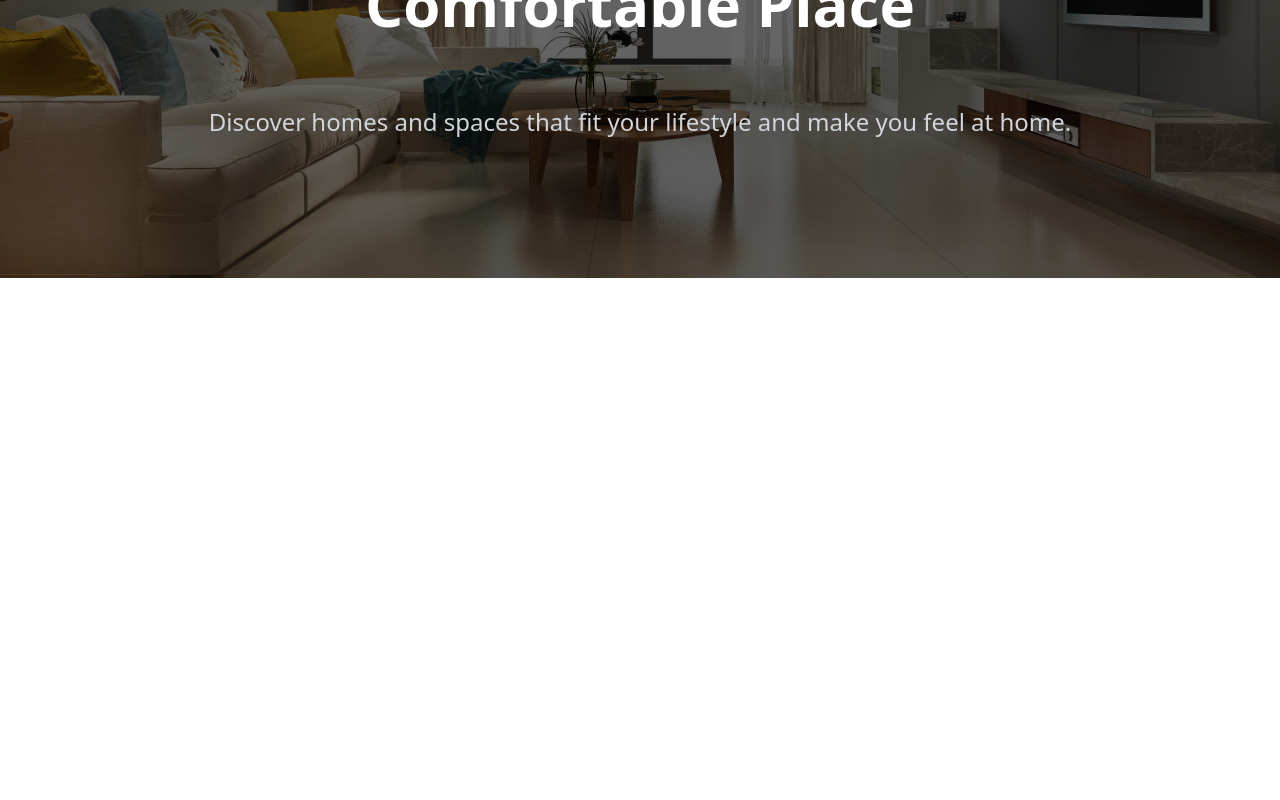
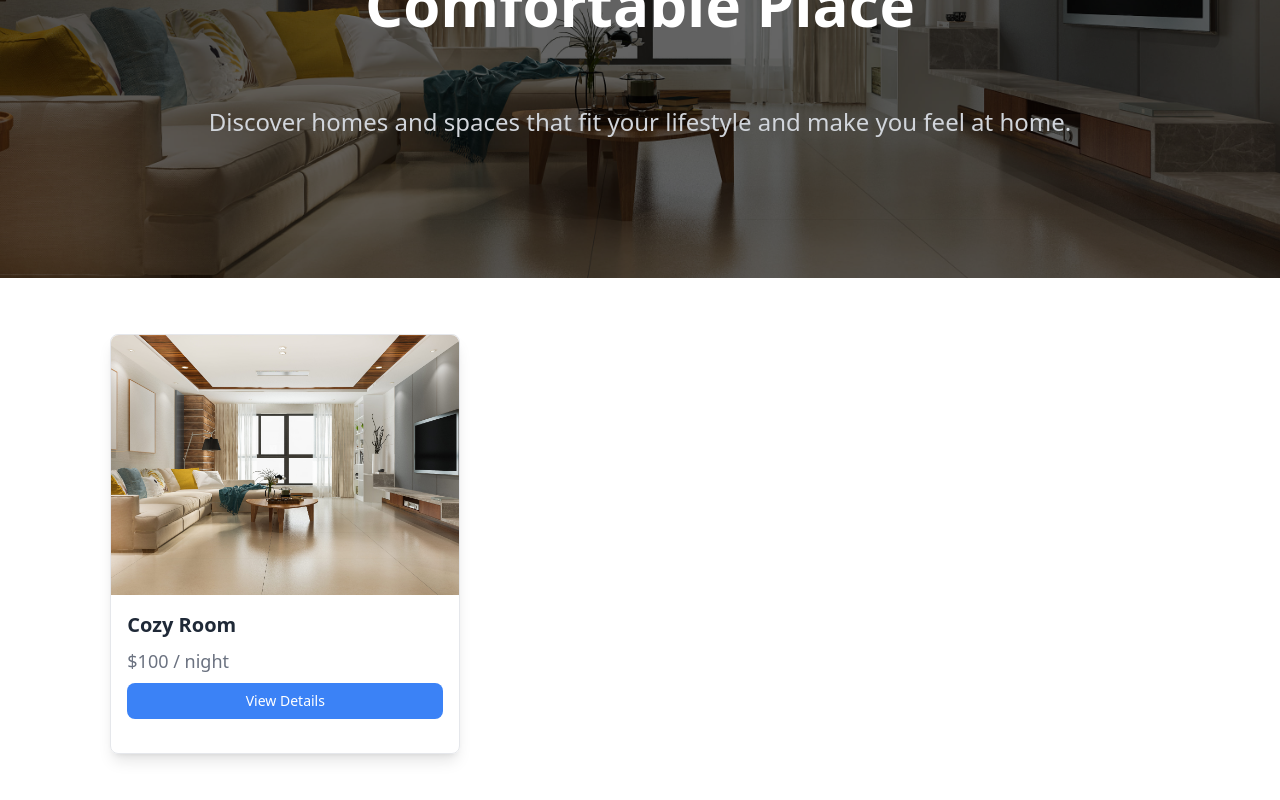
Before and after one commit to Shazzadul-Shakib/Roomzy-Client, a Next.js app: page / in a window 1280 px wide. Shown: the part 282-1082 px from the top of the page. Before the commit the page ends 800 px from the top, so only its background shows below. Built offline with nearby package versions, Linux system fonts and the light colour scheme.

Commit message:
room booking card and layout designed

```diff
--- a/src/app/(main)/(home)/page.tsx
+++ b/src/app/(main)/(home)/page.tsx
@@ -1,9 +1,13 @@
 import Hero from "@/components/home/Hero";
+import RoomCard from "@/components/home/RoomCard";
 
 const page: React.FC = () => {
   return (
     <>
-      <Hero/>
+      <Hero />
+      <section className="mx-auto my-10 grid w-[90%] grid-cols-1 justify-items-center gap-10 md:my-14 md:grid-cols-2 lg:w-[80%] xl:grid-cols-3">
+        <RoomCard />
+      </section>
     </>
   );
 };
--- a/src/components/home/Hero.tsx
+++ b/src/components/home/Hero.tsx
@@ -3,7 +3,7 @@ import Image from "next/image";
 const Hero: React.FC = () => {
   return (
     <div className="relative">
-      <div className="relative h-[300px] sm:h-[400px] md:h-[500px] lg:h-[70dvh] ">
+      <div className="relative h-[300px] sm:h-[400px] md:h-[500px] lg:h-[70dvh]">
         <Image
           alt="Mountains"
           src="/hero.jpg"
@@ -13,13 +13,13 @@ const Hero: React.FC = () => {
           className="object-cover"
         />
         {/* Dark overlay */}
-        <div className="absolute flex-col inset-0 bg-black bg-opacity-60 flex justify-center items-center">
-          <div className="text-white text-xl md:text-3xl lg:text-5xl xl:text-6xl 2xl:text-7xl font-bold text-center">
+        <div className="absolute inset-0 flex flex-col items-center justify-center bg-black bg-opacity-60">
+          <div className="text-center text-xl font-bold text-white md:text-3xl lg:text-5xl xl:text-6xl">
             <p>Helping You Find The Most</p>
-            <p className=" py-2 md:py-5 lg:py-7 xl:py-14">Comfortable Place</p>
+            <p className="py-2 md:py-5 lg:py-7 xl:py-14">Comfortable Place</p>
           </div>
           <div>
-            <p className="text-gray-300 mx-4 pt-4 text-xs text-balance text-center sm:text-lg lg:text-xl xl:text-2xl">
+            <p className="mx-4 text-balance pt-4 text-center text-xs text-gray-300 sm:text-lg lg:text-xl xl:text-2xl">
               Discover homes and spaces that fit your lifestyle and make you
               feel at home.
             </p>
--- /dev/null
+++ b/src/components/home/RoomCard.tsx
@@ -0,0 +1,20 @@
+import Image from "next/image";
+
+const RoomCard: React.FC = () => {
+  return (
+    <div className="h-[420px] w-[350px] rounded-lg border border-gray-200 shadow-lg">
+      <div className="relative h-[260px] w-full overflow-hidden rounded-t-lg">
+        <Image src="/hero.jpg" alt="Room image" fill className="object-cover" />
+      </div>
+      <div className="space-y-2 p-4">
+        <h1 className="text-xl font-semibold text-gray-800">Cozy Room</h1>
+        <p className="text-lg text-gray-500">$100 / night</p>
+        <button className="mt-4 w-full rounded-lg bg-blue-500 py-2 text-sm font-medium text-white transition-colors hover:bg-blue-600 focus:outline-none focus:ring-2 focus:ring-blue-400">
+          View Details
+        </button>
+      </div>
+    </div>
+  );
+};
+
+export default RoomCard;
```
Also changed, not shown: package.json (+6 -5 lines), 2 other files (tests, documents, lock files or other folders).
